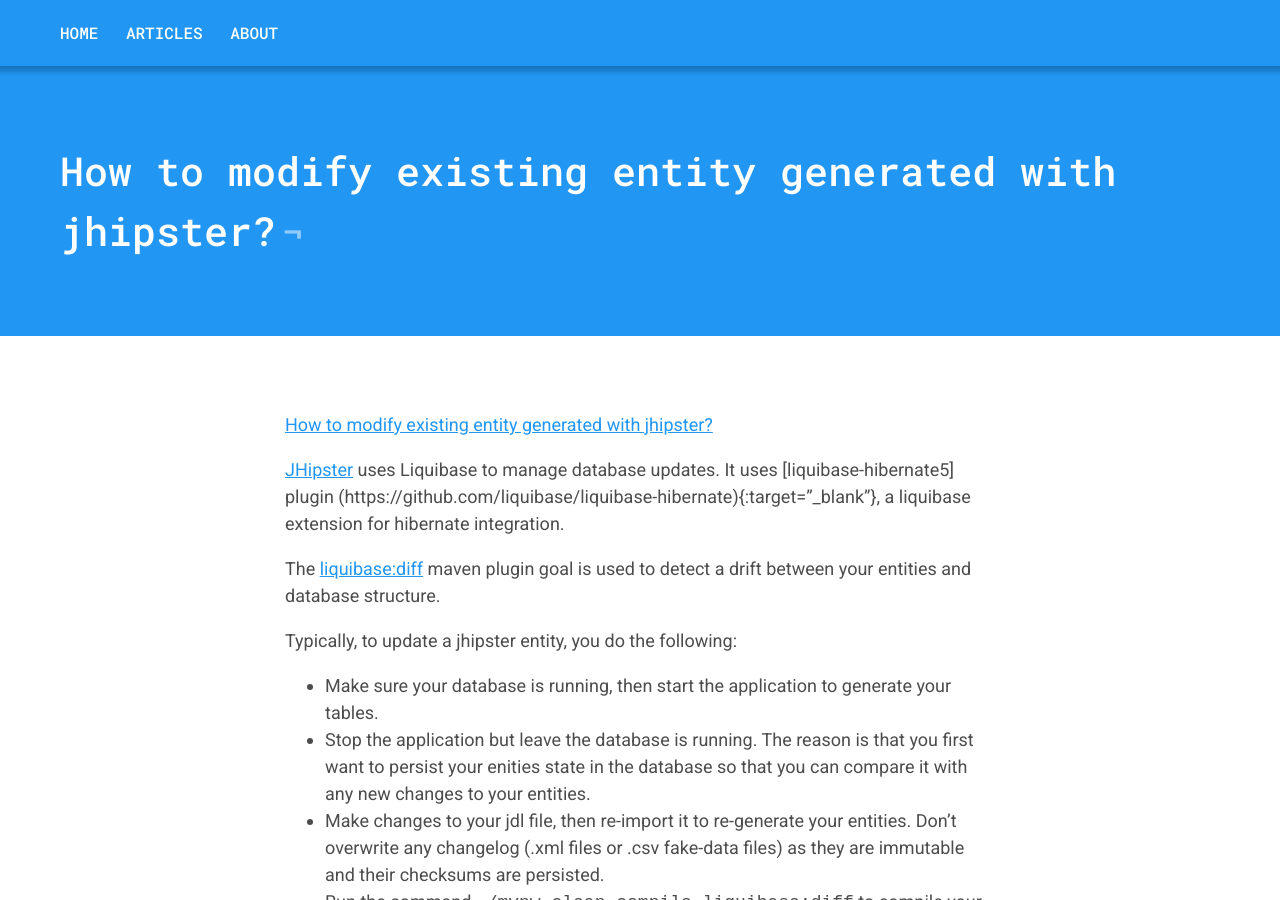
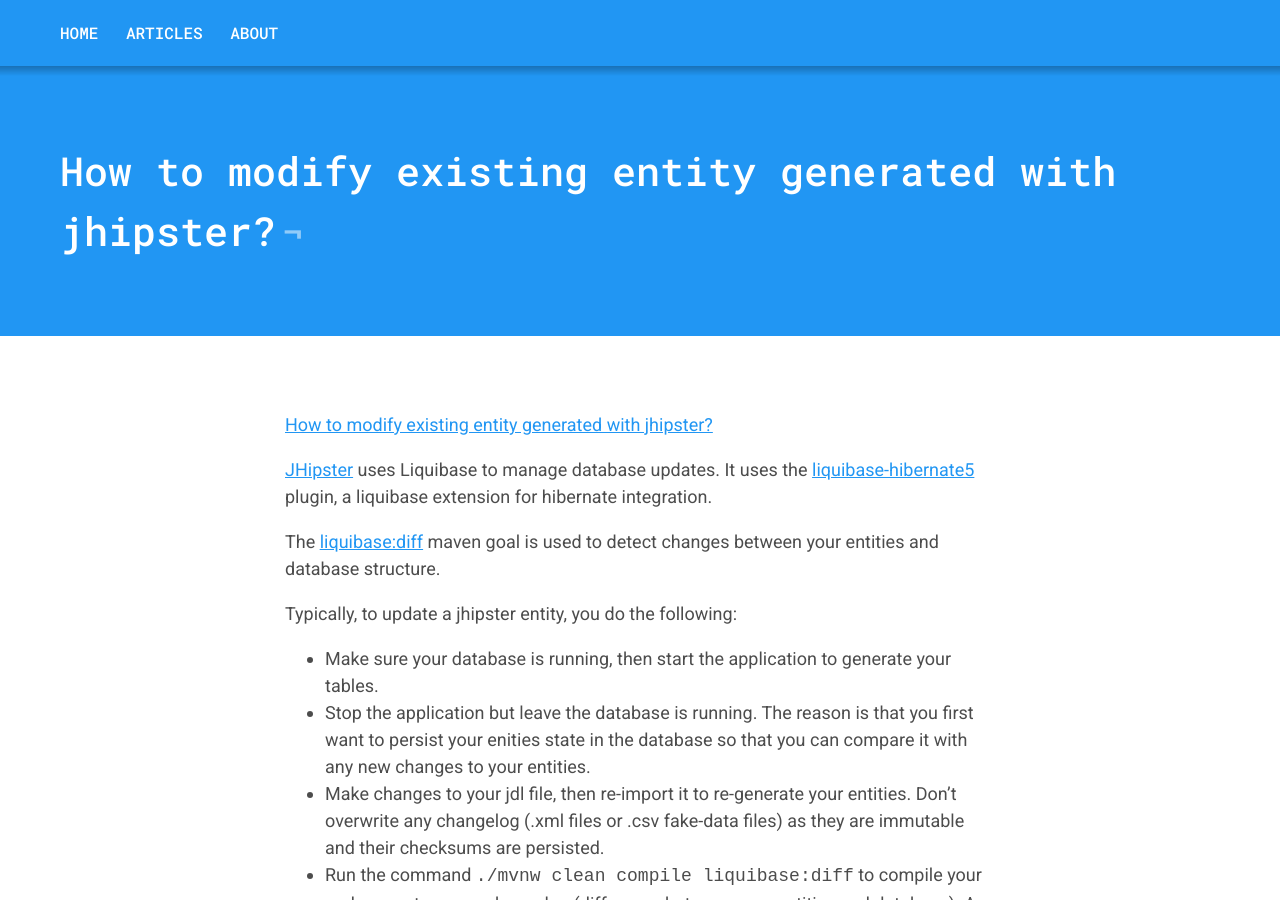
Before and after one commit to osimosu/osimosu.github.io, a Jekyll site: the page built from _posts/2022-10-18-how-to-update-jhipster-entity.markdown, in a window 1280 px wide and 900 px high. Built offline with Jekyll 4.4.1, drawn with Linux system fonts in a browser that asks for light colours.

Commit message:
Update post

```diff
--- a/_posts/2022-10-18-how-to-update-jhipster-entity.markdown
+++ b/_posts/2022-10-18-how-to-update-jhipster-entity.markdown
@@ -7,9 +7,9 @@ categories: jhipster, entity, docker
 
 [How to modify existing entity generated with jhipster?](https://stackoverflow.com/questions/28216307/how-to-modify-existing-entity-generated-with-jhipster){:target="_blank"}
 
-[JHipster](https://www.jhipster.tech/){:target="_blank"} uses Liquibase to manage database updates. It uses [liquibase-hibernate5] plugin (https://github.com/liquibase/liquibase-hibernate){:target="_blank"}, a liquibase extension for hibernate integration.
+[JHipster](https://www.jhipster.tech/){:target="_blank"} uses Liquibase to manage database updates. It uses the [liquibase-hibernate5](https://github.com/liquibase/liquibase-hibernate){:target="_blank"} plugin, a liquibase extension for hibernate integration.
 
-The [liquibase:diff](https://docs.liquibase.com/commands/diff/diff.html){:target="_blank"} maven plugin goal is used to detect a drift between your entities and database structure.
+The [liquibase:diff](https://docs.liquibase.com/commands/diff/diff.html){:target="_blank"} maven goal is used to detect changes between your entities and database structure.
 
 Typically, to update a jhipster entity, you do the following:
 - Make sure your database is running, then start the application to generate your tables.
```
